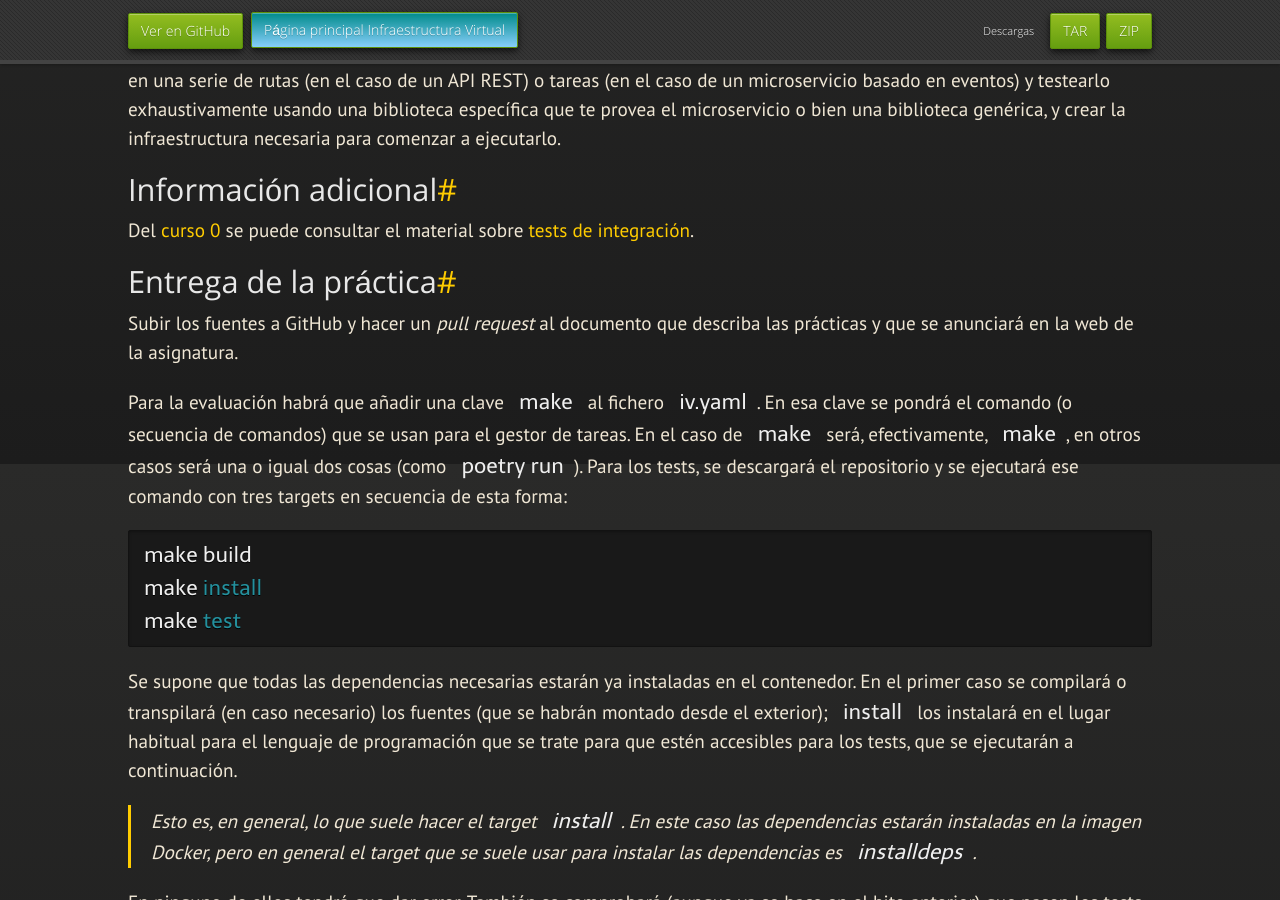
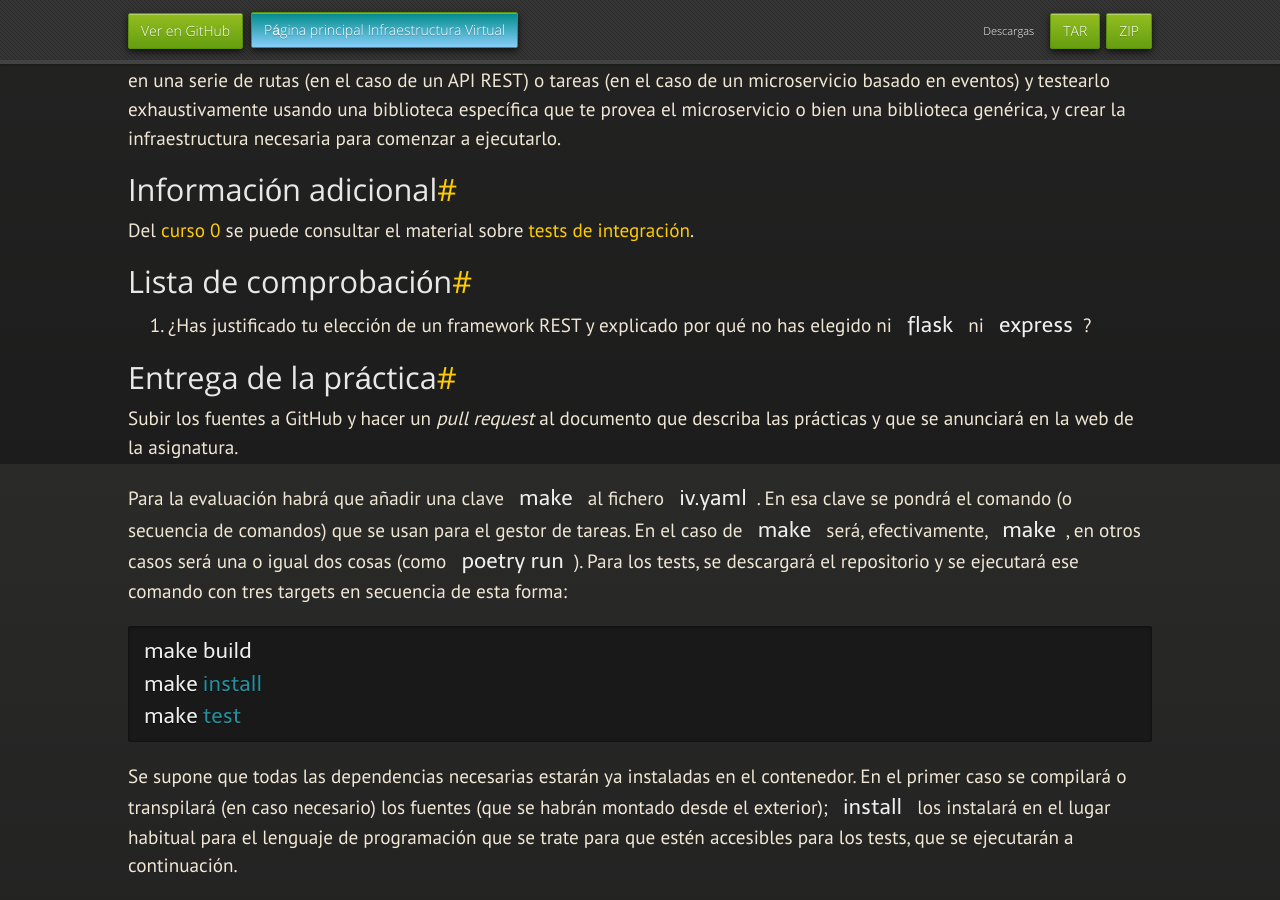
Before and after one commit to JJ/IV, a Jekyll site: the page built from documentos/proyecto/8.REST.md, in a window 1280 px wide and 900 px high, scrolled down 436 px. Built offline with Jekyll 4.4.1, drawn with Linux system fonts in a browser that asks for light colours; nearby versions of some CDN libraries; some web fonts are replaced; our own code applies the rules of GitHub Pages for plain Markdown files.

Commit message:
Sync documentos/proyecto/8.REST.md de master a gh-pages

```diff
--- a/documentos/proyecto/8.REST.md
+++ b/documentos/proyecto/8.REST.md
@@ -31,6 +31,11 @@ Del [curso 0](https://jj.github.io/curso-tdd) se puede consultar el
 material
 sobre
 [tests de integración](https://jj.github.io/curso-tdd/temas/integraci%C3%B3n.html).
+
+## Lista de comprobación
+
+1. ¿Has justificado tu elección de un framework REST y explicado por qué no has
+   elegido ni `flask` ni `express`?
 
 ## Entrega de la práctica
 
```
